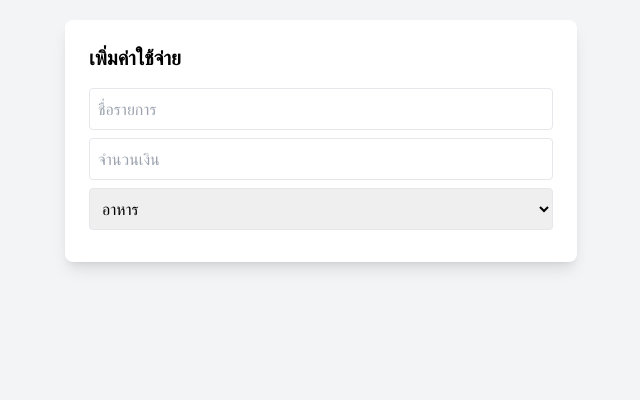
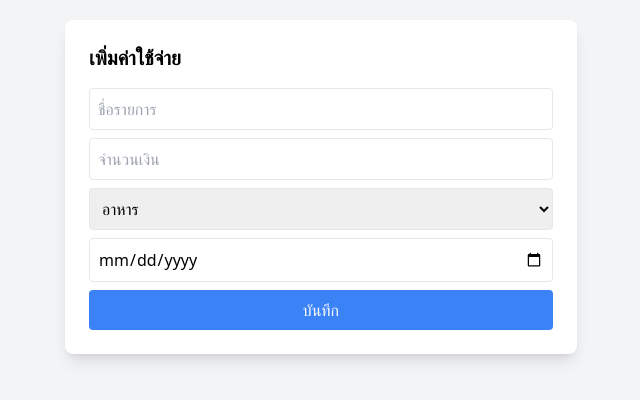
Before and after one commit to PeerapatWannaphan/hw4-1, a plain HTML site: page index.html in a window 1280 px wide. Shown: the whole page, without its empty margins (319-959 px from the left). Drawn offline with nearby package versions, Linux system fonts and the light colour scheme.

Commit message:
เพิ่มปุ่มบันทึก

```diff
--- a/index.html
+++ b/index.html
@@ -18,3 +18,6 @@
                 <option value="shopping">ช็อปปิ้ง</option>
                 <option value="other">อื่นๆ</option>
             </select>
+            <input type="date" id="date" class="w-full p-2 border rounded mb-2" required>
+            <button type="submit" class="w-full bg-blue-500 text-white p-2 rounded">บันทึก</button>
+        </form>
```
